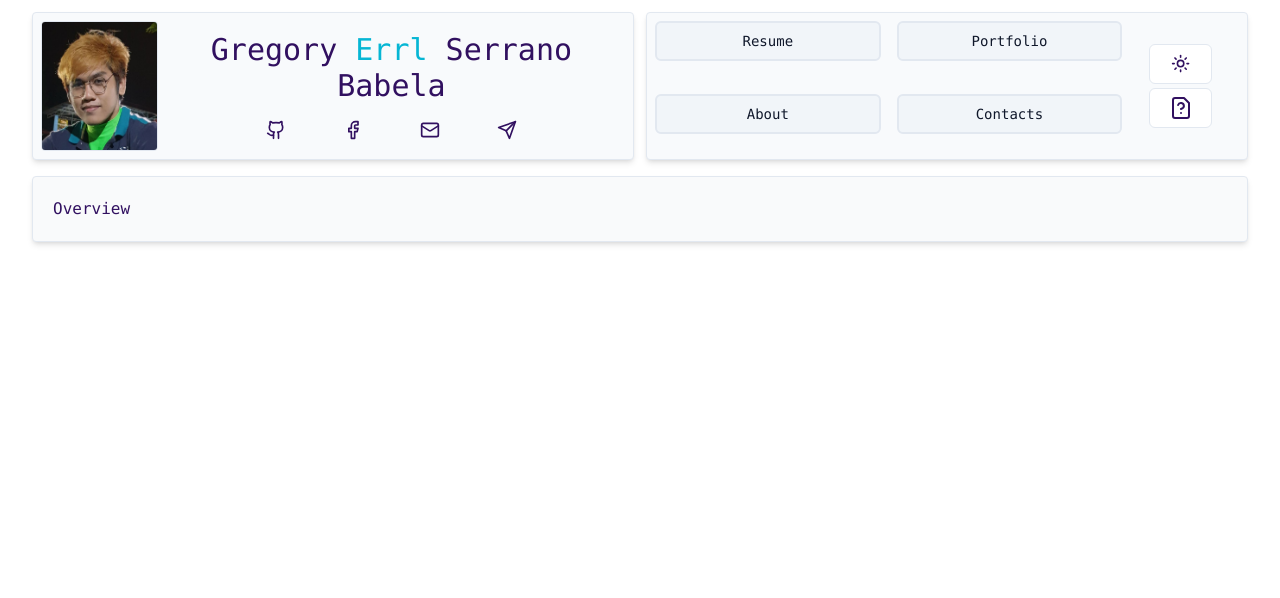
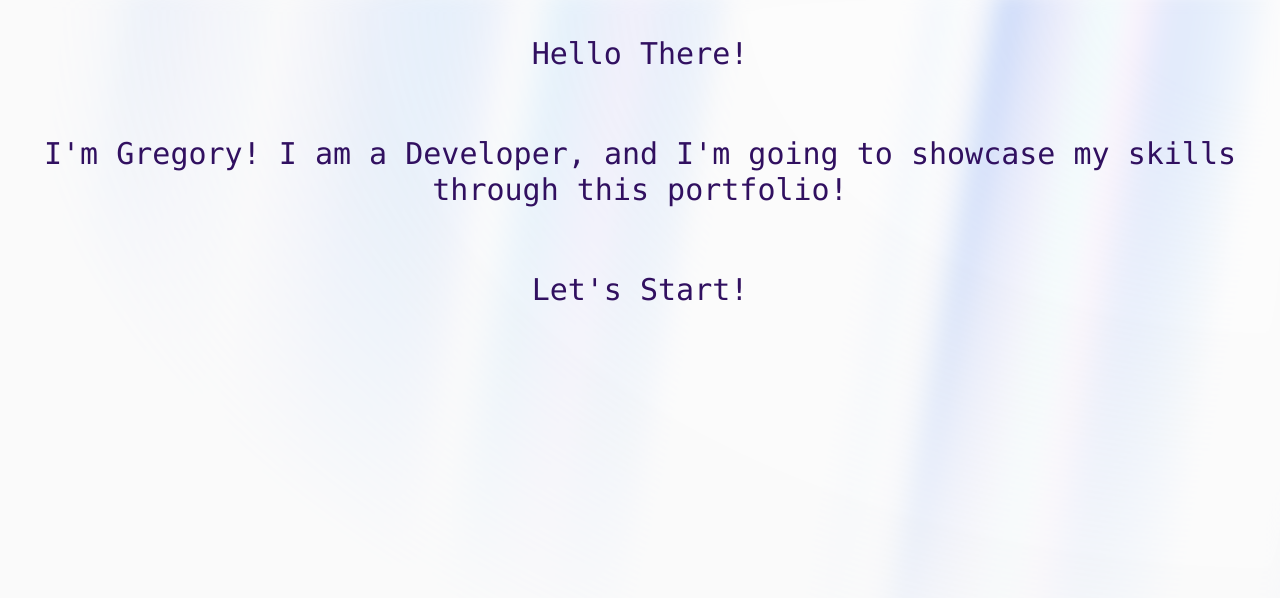
Before and after one commit to gregoryerrl/errl, a Next.js app: page / in a window 1280 px wide. Shown: the top 598 px of the page. Built offline with nearby package versions, Linux system fonts and the light colour scheme.

Commit message:
overview

```diff
--- a/app/components/Nav.tsx
+++ b/app/components/Nav.tsx
@@ -1,4 +1,5 @@
 "use client";
+import { usePathname } from "next/navigation";
 import { ModeToggle } from "@/app/components/ModeToggle";
 import { Github, Facebook, Mail, Send, FileQuestion } from "lucide-react";
 import Image from "next/image";
@@ -13,23 +14,48 @@ import {
 } from "@/app/components/shadcn/ui/dropdown-menu";
 import { Button } from "./shadcn/ui/button";
 import Link from "next/link";
+import { motion } from "framer-motion";
 
 export default function Nav() {
+  const pathname = usePathname();
+  const isHomePage = pathname === "/";
   return (
-    <nav className="flex h-[20vh] w-full container gap-x-3 pt-3 font-consolas dark:text-slate-400">
-      <div className="flex items-center justify-center border shadow-md rounded w-1/2 h-full p-2 bg-slate-50 dark:bg-gray-950">
+    <motion.div
+      initial={{ opacity: 0.0, x: 40 }}
+      whileInView={{ opacity: 1, x: 0 }}
+      transition={{
+        delay: 0.3,
+        duration: 0.3,
+        ease: "easeInOut",
+      }}
+      className="w-full"
+    >
+      <nav
+        className={`flex w-full gap-x-3 font-consolas dark:text-slate-400 transition-all duration-300 ${
+          isHomePage ? "hidden" : "h-[20vh]"
+        }`}
+      >
+        <div
+          className={`flex items-center justify-center border shadow-md rounded w-1/2 h-full p-2 ${
+            isHomePage
+              ? "bg-transparent border-none shadow-none"
+              : "bg-slate-50 dark:bg-gray-950"
+          }`}
+        >
           <div className="w-1/5 h-full">
             <Image
               src={profile}
               alt="Picture of the author"
-            className="h-full w-auto rounded border hover:scale-300 transition ease-in-out hover:translate-y-20 hover:translate-x-20 duration-500"
+              className="h-full w-auto rounded border"
             />
           </div>
 
           <div className="flex flex-col justify-center w-4/5 h-full space-y-4 py-2">
             <h1 className="w-full text-center md:text-3xl">
               Gregory{" "}
-            <span className="dark:text-slate-200 text-cyan-500">Errl</span>{" "}
+              <Link href="/" className="dark:text-slate-200 text-cyan-500">
+                Errl
+              </Link>{" "}
               Serrano Babela
             </h1>
             <div className="flex justify-around px-20">
@@ -61,7 +87,13 @@ export default function Nav() {
             </div>
           </div>
         </div>
-      <div className="flex border shadow-md rounded w-1/2 h-full p-2 bg-slate-50 dark:bg-gray-950">
+        <div
+          className={`flex border shadow-md rounded w-1/2 h-full p-2 ${
+            isHomePage
+              ? "bg-transparent border-none shadow-none"
+              : "bg-slate-50 dark:bg-gray-950"
+          }`}
+        >
           <div className="w-4/5 grid grid-cols-2 gap-4 h-full">
             <Link href="/resume" prefetch={true}>
               <Button variant="secondary" className="border-2 w-full">
@@ -131,5 +163,6 @@ export default function Nav() {
           </div>
         </div>
       </nav>
+    </motion.div>
   );
 }
--- /dev/null
+++ b/app/components/aurora-background.tsx
@@ -0,0 +1,54 @@
+"use client";
+import { cn } from "@/utils/cn";
+import React, { ReactNode } from "react";
+
+interface AuroraBackgroundProps extends React.HTMLProps<HTMLDivElement> {
+  children: ReactNode;
+  showRadialGradient?: boolean;
+}
+
+export const AuroraBackground = ({
+  className,
+  children,
+  showRadialGradient = true,
+  ...props
+}: AuroraBackgroundProps) => {
+  return (
+    <main>
+      <div
+        className={cn(
+          "relative flex flex-col  h-[100vh] items-center justify-center bg-zinc-50 dark:bg-zinc-900  text-slate-950 transition-bg",
+          className
+        )}
+        {...props}
+      >
+        <div className="absolute inset-0 overflow-hidden">
+          <div
+            //   I'm sorry but this is what peak developer performance looks like // trigger warning
+            className={cn(
+              `
+            [--white-gradient:repeating-linear-gradient(100deg,var(--white)_0%,var(--white)_7%,var(--transparent)_10%,var(--transparent)_12%,var(--white)_16%)]
+            [--dark-gradient:repeating-linear-gradient(100deg,var(--black)_0%,var(--black)_7%,var(--transparent)_10%,var(--transparent)_12%,var(--black)_16%)]
+            [--aurora:repeating-linear-gradient(100deg,var(--blue-500)_10%,var(--indigo-300)_15%,var(--blue-300)_20%,var(--violet-200)_25%,var(--blue-400)_30%)]
+            [background-image:var(--white-gradient),var(--aurora)]
+            dark:[background-image:var(--dark-gradient),var(--aurora)]
+            [background-size:300%,_200%]
+            [background-position:50%_50%,50%_50%]
+            filter blur-[10px] invert dark:invert-0
+            after:content-[""] after:absolute after:inset-0 after:[background-image:var(--white-gradient),var(--aurora)]
+            after:dark:[background-image:var(--dark-gradient),var(--aurora)]
+            after:[background-size:200%,_100%]
+            after:animate-aurora after:[background-attachment:fixed] after:mix-blend-difference
+            pointer-events-none
+            absolute -inset-[10px] opacity-50 will-change-transform`,
+
+              showRadialGradient &&
+                `[mask-image:radial-gradient(ellipse_at_100%_0%,black_10%,var(--transparent)_70%)]`
+            )}
+          ></div>
+        </div>
+        {children}
+      </div>
+    </main>
+  );
+};
--- a/app/layout.tsx
+++ b/app/layout.tsx
@@ -3,6 +3,7 @@ import { Inter } from "next/font/google";
 import "./globals.css";
 import { ThemeProvider } from "@/app/components/shadcn/theme-provider";
 import Nav from "./components/Nav";
+import { AuroraBackground } from "./components/aurora-background";
 
 const inter = Inter({ subsets: ["latin"] });
 
@@ -18,21 +19,27 @@ export default function RootLayout({
 }>) {
   return (
     <html lang="en">
+      <body className={inter.className}>
+        {" "}
         <ThemeProvider
           attribute="class"
           defaultTheme="system"
           enableSystem
           disableTransitionOnChange
         >
-        <body className={inter.className}>
+          <div className="min-w-[100vw] min-h-screen overflow-x-hidden">
+            <div className="flex flex-col z-50 absolute w-full px-6 py-4 min-h-screen space-y-5">
               <Nav />
-          <div className="container  min-h-[80vh] py-4">
-            <div className="flex flex-col p-5 font-consolas dark:text-slate-400 border rounded shadow-md bg-gray-50 dark:bg-gray-950">
+              <div className=" h-[70vh] flex flex-col font-consolas">
                 {children}
               </div>
             </div>
+            <AuroraBackground>
+              <div></div>
+            </AuroraBackground>
+          </div>
+        </ThemeProvider>
       </body>
-      </ThemeProvider>
     </html>
   );
 }
--- a/app/page.tsx
+++ b/app/page.tsx
@@ -1,6 +1,73 @@
 "use client";
 import Nav from "@/app/components/Nav";
+import { motion } from "framer-motion";
+import Link from "next/link";
 
 export default function Home() {
-  return <div>Overview</div>;
+  const containerVariants = {
+    hidden: { opacity: 0 },
+    visible: {
+      opacity: 1,
+      transition: {
+        staggerChildren: 2, // 1 second delay between each child
+        delayChildren: 0.3, // Initial delay before the first child appears
+      },
+    },
+  };
+
+  const itemVariants = {
+    hidden: { opacity: 0, x: 40 },
+    visible: {
+      opacity: 1,
+      x: 0,
+      transition: {
+        duration: 0.3,
+        ease: "easeInOut",
+      },
+    },
+  };
+
+  return (
+    <motion.div
+      variants={containerVariants}
+      initial="hidden"
+      animate="visible"
+      className="space-y-16 w-full flex flex-col items-center justify-center" // Add some vertical spacing between elements
+    >
+      <motion.div
+        variants={itemVariants}
+        className="w-full flex justify-center text-3xl"
+      >
+        Hello There!
+      </motion.div>
+      <motion.div
+        variants={itemVariants}
+        className="w-full flex justify-center text-3xl text-center"
+      >
+        I'm Gregory! I am a Developer, and I'm going to showcase my skills
+        through this portfolio!
+      </motion.div>
+      <motion.div
+        variants={itemVariants}
+        className="w-full flex justify-center text-3xl"
+      >
+        Let's Start!
+      </motion.div>
+      <motion.div
+        variants={itemVariants}
+        className="w-1/3 flex flex-col items-center justify-center border rounded bg bg-slate-50 dark:bg-gray-950 space-y-3 py-4"
+      >
+        <span className="text-xl">What do you want to see first?</span>
+        <Link href="/resume" className="hover:text-blue-500">
+          Resume {">"}
+        </Link>
+        <Link href="/portfolio" className="hover:text-blue-500">
+          Portfolio {">"}
+        </Link>
+        <Link href="/about" className="hover:text-blue-500">
+          About Me {">"}
+        </Link>
+      </motion.div>
+    </motion.div>
+  );
 }
--- a/app/resume/page.tsx
+++ b/app/resume/page.tsx
@@ -1,3 +1,20 @@
+"use client";
+
+import { motion } from "framer-motion";
+
 export default function Resume() {
-  return <div>Resume</div>;
+  return (
+    <motion.div
+      initial={{ opacity: 0.0, x: 40 }}
+      whileInView={{ opacity: 1, x: 0 }}
+      transition={{
+        delay: 0.3,
+        duration: 0.3,
+        ease: "easeInOut",
+      }}
+      className="border rounded bg bg-slate-50 dark:bg-gray-950 w-full"
+    >
+      Resume
+    </motion.div>
+  );
 }
--- a/package.json
+++ b/package.json
@@ -13,6 +13,7 @@
     "@radix-ui/react-slot": "^1.1.0",
     "class-variance-authority": "^0.7.0",
     "clsx": "^2.1.1",
+    "framer-motion": "^11.2.12",
     "lucide-react": "^0.396.0",
     "next": "14.2.4",
     "next-themes": "^0.3.0",
--- a/tailwind.config.ts
+++ b/tailwind.config.ts
@@ -1,3 +1,7 @@
+const {
+  default: flattenColorPalette,
+} = require("tailwindcss/lib/util/flattenColorPalette");
+
 import type { Config } from "tailwindcss";
 
 const config = {
@@ -63,6 +67,14 @@ const config = {
         sm: "calc(var(--radius) - 4px)",
       },
       keyframes: {
+        aurora: {
+          from: {
+            backgroundPosition: "50% 50%, 50% 50%",
+          },
+          to: {
+            backgroundPosition: "350% 50%, 350% 50%",
+          },
+        },
         "accordion-down": {
           from: { height: "0" },
           to: { height: "var(--radix-accordion-content-height)" },
@@ -75,10 +87,22 @@ const config = {
       animation: {
         "accordion-down": "accordion-down 0.2s ease-out",
         "accordion-up": "accordion-up 0.2s ease-out",
+        aurora: "aurora 60s linear infinite",
       },
     },
   },
-  plugins: [require("tailwindcss-animate")],
+  plugins: [require("tailwindcss-animate"), addVariablesForColors],
 } satisfies Config;
 
+function addVariablesForColors({ addBase, theme }: any) {
+  let allColors = flattenColorPalette(theme("colors"));
+  let newVars = Object.fromEntries(
+    Object.entries(allColors).map(([key, val]) => [`--${key}`, val])
+  );
+
+  addBase({
+    ":root": newVars,
+  });
+}
+
 export default config;
--- /dev/null
+++ b/utils/cn.ts
@@ -0,0 +1,6 @@
+import { ClassValue, clsx } from "clsx";
+import { twMerge } from "tailwind-merge";
+
+export function cn(...inputs: ClassValue[]) {
+  return twMerge(clsx(inputs));
+}
```
Also changed, not shown: 1 other file (tests, documents, lock files or other folders). Lines whose indentation alone changed are shown as unchanged.
